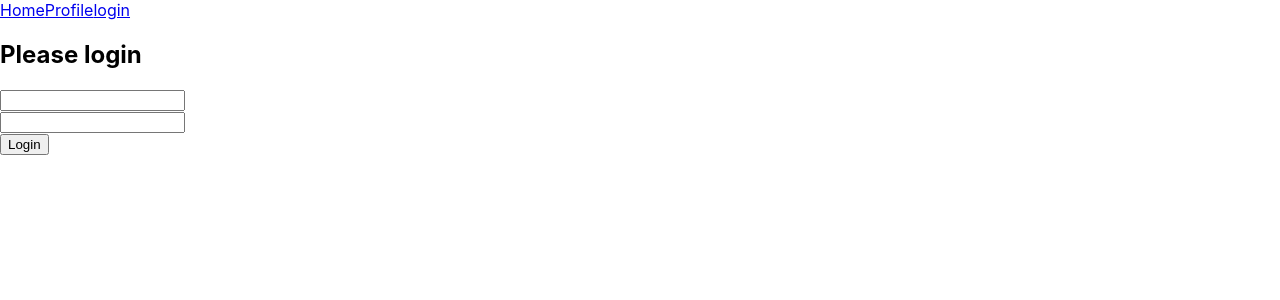
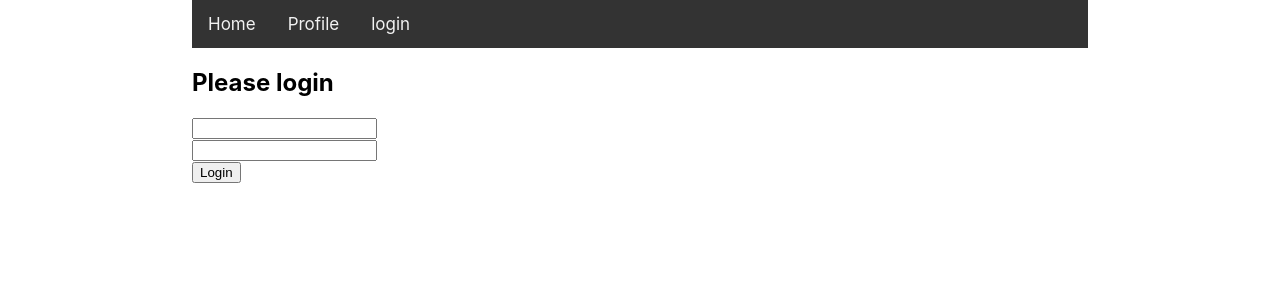
Before and after one commit to SOunit/typescript-with-react-jest-testing, a React (Create React App) app in the folder 03_advanced_project_features/: page /login in a window 1280 px wide. Shown: the top 300 px of the page. Built offline with nearby package versions, Linux system fonts and the light colour scheme.

Commit message:
add css file

```diff
--- a/03_advanced_project_features/src/index.css
+++ b/03_advanced_project_features/src/index.css
@@ -1,13 +1,46 @@
 body {
   margin: 0;
-  font-family: -apple-system, BlinkMacSystemFont, 'Segoe UI', 'Roboto', 'Oxygen',
-    'Ubuntu', 'Cantarell', 'Fira Sans', 'Droid Sans', 'Helvetica Neue',
+  font-family: -apple-system, BlinkMacSystemFont, "Segoe UI", "Roboto", "Oxygen",
+    "Ubuntu", "Cantarell", "Fira Sans", "Droid Sans", "Helvetica Neue",
     sans-serif;
   -webkit-font-smoothing: antialiased;
   -moz-osx-font-smoothing: grayscale;
 }
 
 code {
-  font-family: source-code-pro, Menlo, Monaco, Consolas, 'Courier New',
+  font-family: source-code-pro, Menlo, Monaco, Consolas, "Courier New",
     monospace;
 }
+
+.wrapper {
+  margin: auto;
+  width: 70%;
+}
+
+/* Add a black background color to the top navigation */
+.navbar {
+  background-color: #333;
+  overflow: hidden;
+}
+
+/* Style the links inside the navigation bar */
+.navbar a {
+  float: left;
+  color: #f2f2f2;
+  text-align: center;
+  padding: 14px 16px;
+  text-decoration: none;
+  font-size: 17px;
+}
+
+/* Change the color of links on hover */
+.navbar a:hover {
+  background-color: #ddd;
+  color: black;
+}
+
+/* Add a color to the active/current link */
+.navbar a.active {
+  background-color: #4caf50;
+  color: white;
+}
```
